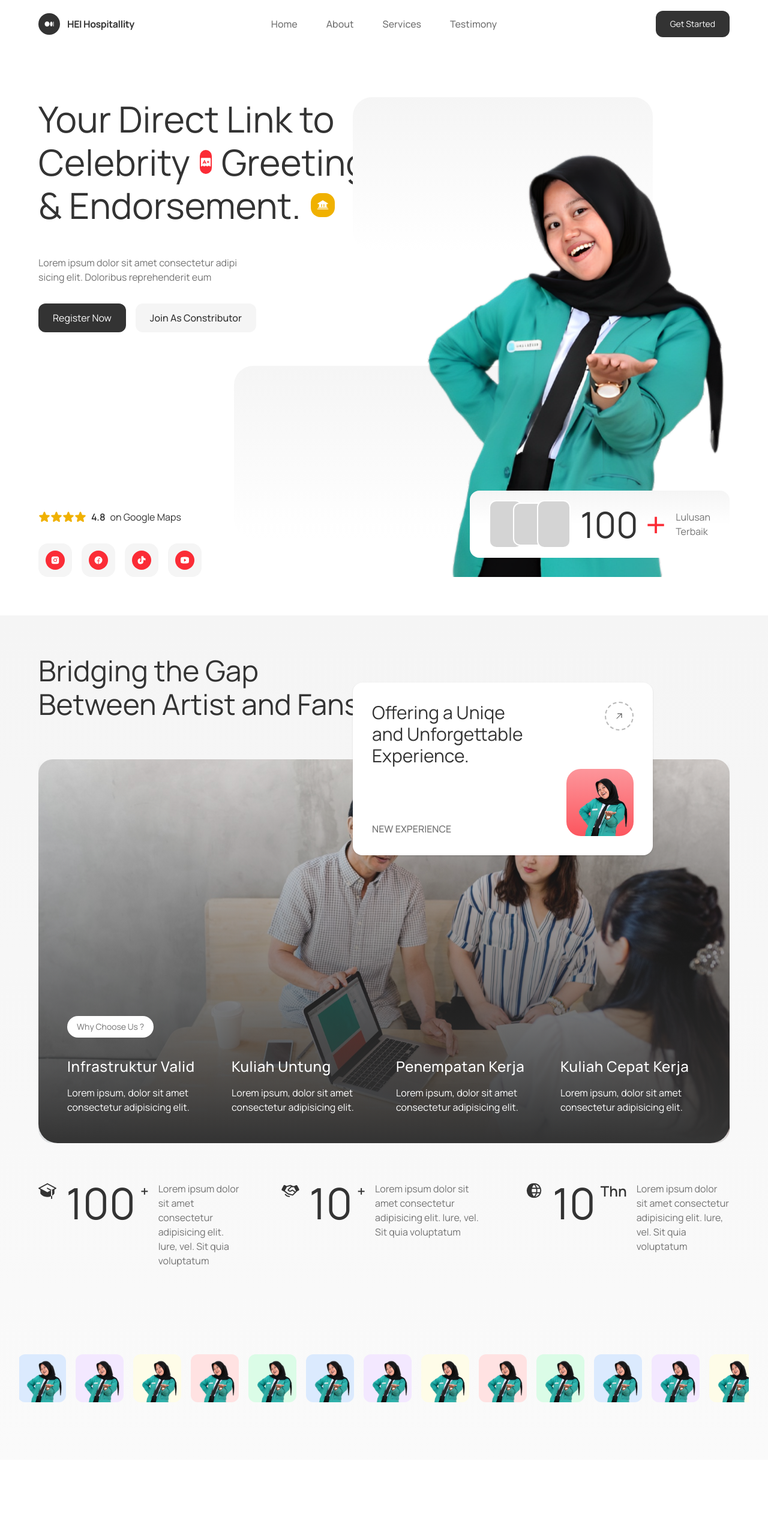
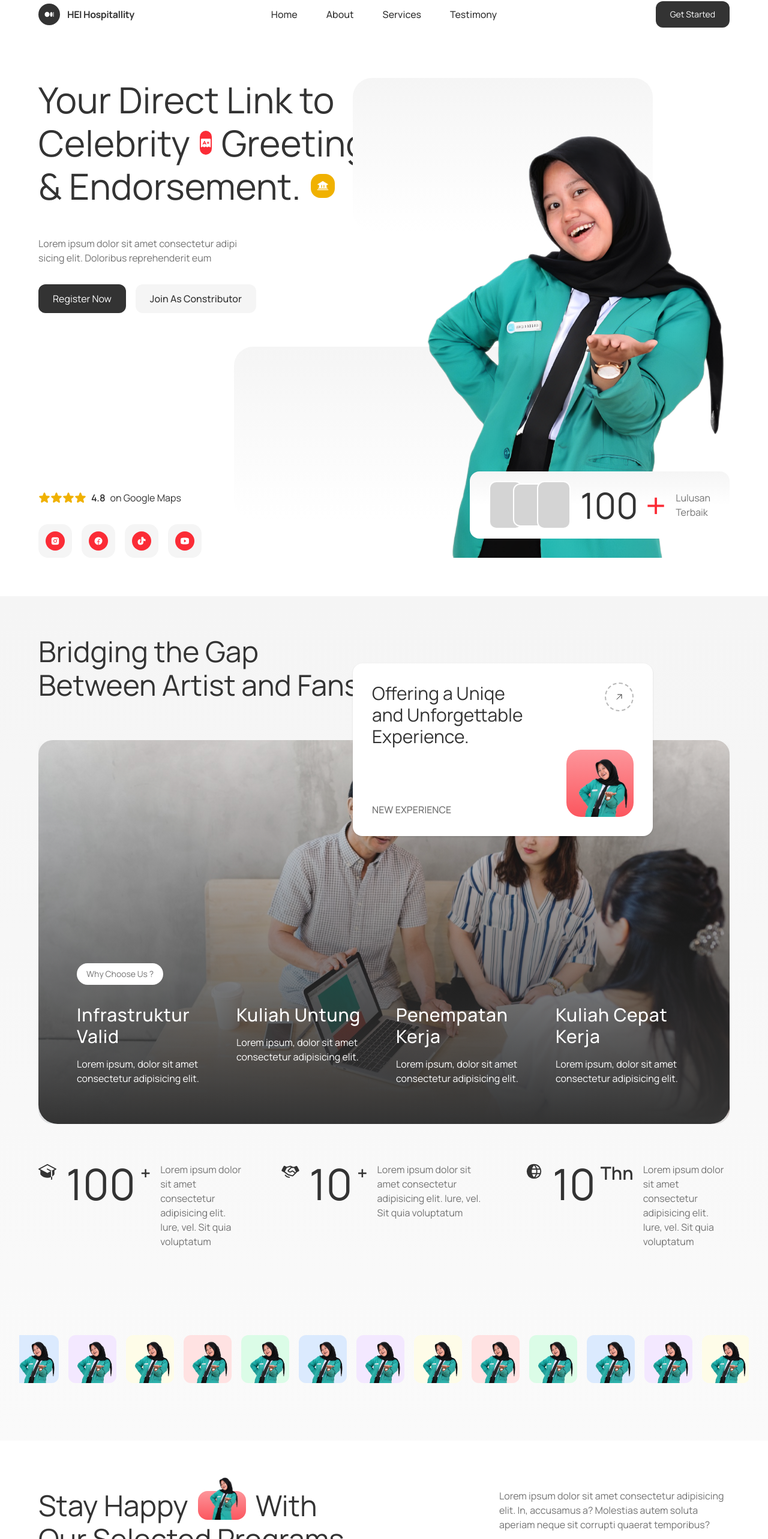
Before and after one commit to fadlandaris/hei-hospitallity, a React (Vite) app: page / in a window 1280 px wide. Shown: the part 14-2580 px from the top of the page at 60% size. Before the commit the page ends 2544 px from the top, so only its background shows below. Built offline with nearby package versions, Linux system fonts and the light colour scheme; the HTML template or start-up script is replaced by a standard one.

Commit message:
Program Sections

```diff
--- a/index.html
+++ b/index.html
@@ -4,7 +4,7 @@
     <meta charset="UTF-8" />
     <link rel="icon" type="image/svg+xml" href="/vite.svg" />
     <meta name="viewport" content="width=device-width, initial-scale=1.0" />
-    <title>Vite + React + TS</title>
+    <title>HEI Hospitallity</title>
   </head>
   <body>
     <div id="root"></div>
--- a/src/components/About.tsx
+++ b/src/components/About.tsx
@@ -28,7 +28,7 @@ const About = () => {
             </div>
             <div className="absolute inset-0  bg-gradient-to-t from-lightblack via-lightblack/50 to-white/5 rounded-br-4xl rounded-bl-4xl"/>
             <img src={ABOUT} className="w-full h-full object-cover rounded-3xl object-bottom" />
-            <div className="absolute bottom-0 w-full p-12 ">
+            <div className="absolute bottom-0 w-full p-16 ">
               <div className="px-4 py-2 bg-white inline-block rounded-full text-text text-sm">
                 Why Choose Us ?
               </div>
@@ -36,7 +36,7 @@ const About = () => {
                 {whyUsData.map((item, i) => {
                   return (
                     <div key={i} className=" text-white">
-                      <h1 className="text-2xl font-medium tracking-wide">{item.title}</h1>
+                      <h1 className="text-3xl tracking-wide font-medium">{item.title}</h1>
                       <p className="mt-4">{item.desc}</p>
                     </div>
                   )
@@ -53,7 +53,7 @@ const About = () => {
                   </div>
                   <div className="flex items-start gap-x-2 text-7xl">
                     <h1>{item.value}</h1>
-                    <p className="text-2xl font-semibold">{item.subTitle}</p>
+                    <p className="text-3xl font-semibold">{item.subTitle}</p>
                   </div>
                   <p className="text-text">{item.title}</p>
                 </div>
--- /dev/null
+++ b/src/components/Footer.tsx
@@ -0,0 +1,8 @@
+
+const Footer = () => {
+  return (
+    <div>Footer</div>
+  )
+}
+
+export default Footer
--- a/src/components/Hero.tsx
+++ b/src/components/Hero.tsx
@@ -4,7 +4,7 @@ import { HERO } from "../assets/assets"
 
 const Hero = () => {
   return (
-    <main className="mt-44 px-16 ">
+    <main className="mt-36 px-16  ">
       <div className="h-screen relative grid grid-cols-2">
         <div className="absolute bg-gradient-to-b from-lightgray to-white w-[500px] h-72 rounded-4xl bottom-16 left-1/2 -translate-x-1/2 "/>
         <div className="absolute bg-gradient-to-b from-lightgray to-white w-[500px] h-64 rounded-4xl top-0 right-32 "/>
--- a/src/components/Navbar.tsx
+++ b/src/components/Navbar.tsx
@@ -3,14 +3,14 @@ import { navLinks } from "../data/data"
 
 const Navbar = () => {
   return (
-    <nav className="fixed top-0 left-0 right-0 w-full flex justify-between items-center p-8 px-16 z-50">
+    <nav className="fixed top-0 left-0 right-0 w-full flex justify-between items-center py-4 px-16 z-50 bg-white/80 backdrop-blur-3xl">
       <div className="w-44 flex items-center gap-x-3">
         <div className="w-9 h-9 rounded-full bg-lightblack flex justify-center items-center text-white">
           <MediumLogo weight="fill"/>
         </div>
         <h1 className="font-bold tracking-tight text-lightblack">HEI Hospitallity</h1>
       </div>
-      <div className="flex items-center justify-center gap-x-12 font-medium text-text">
+      <div className="flex items-center justify-center gap-x-12 font-medium text-lightblack">
         {navLinks.map((item, i) => {
           return (
             <a href="" key={i}>
--- a/src/components/Programs.tsx
+++ b/src/components/Programs.tsx
@@ -1,6 +1,44 @@
+import { programData } from "../data/data"
+import {  Play } from "phosphor-react"
+import { HERO } from "../assets/assets"
+
 const Programs = () => {
   return (
-    <div>Programs</div>
+    <main className="mt-20 px-16">
+      <div className="">
+        <div className="flex items-start justify-between group">
+          <div>
+            <h1 className="text-5xl leading-14 flex items-center gap-x-4">
+              Stay Happy
+              <div className="w-20 h-12 bg-gradient-to-b from-red-500/50 to-red-500/80 rounded-2xl relative group-hover:scale-x-[-1] transition-all duration-500">
+                <img src={HERO} className="absolute bottom-0 right-1/2 translate-x-1/2 w-16 h-20" />
+              </div>
+              With
+            </h1>
+            <h1 className="text-5xl leading-14">Our Selected Programs</h1>
+          </div>
+          <p className="text-text w-1/3 ">Lorem ipsum dolor sit amet consectetur adipisicing elit. In, accusamus a? Molestias autem soluta aperiam neque sit corrupti quaerat temporibus?</p>
+        </div>
+        <div className="mt-24 grid grid-cols-1">
+          {programData.map((item, i) => {
+            return (
+              <div key={i} className={`${i === programData.length - 1  ? "border-b" : ""} group hover:py-24 transition-all duration-500 cursor-pointer border-t py-20 border-text/20 grid grid-cols-2 `}>
+                <div className="group-hover:scale-105 transition-all duration-500">
+                  <p className="mb-4 text-xl font-semibold italic text-text">0{item.id}</p>
+                  <h1 className="text-3xl font-medium w-1/2">{item.title}</h1>
+                </div>
+                <div className="flex justify-between group-hover:scale-105 transition-all duration-500">
+                  <p className="w-[50%] text-text">{item.desc}</p>
+                 <button className="cursor-pointer w-10 h-10 flex justify-center items-center rounded-full bg-gradient-to-b from-red-500/50 to-red-500/80 text-white text-sm group-hover:scale-x-[-1] transition-all duration-500">
+                   <Play weight="fill"/>
+                 </button>
+                </div>
+              </div>
+            )
+          })}
+        </div>
+      </div>
+    </main>
   )
 }
 
--- a/src/data/data.ts
+++ b/src/data/data.ts
@@ -1,5 +1,5 @@
 import type { staticData } from "../type/type"
-import { InstagramLogo, FacebookLogo, TiktokLogo, YoutubeLogo, GraduationCap, Handshake, Globe } from "phosphor-react"
+import { InstagramLogo, FacebookLogo, TiktokLogo, YoutubeLogo, GraduationCap, Handshake, Globe, Coffee, PaintBrushHousehold, Hamburger } from "phosphor-react"
 import { HERO } from "../assets/assets"
 
 export const navLinks: staticData[] = [
@@ -115,3 +115,27 @@ export const marqueeData: staticData[] = [
     img: HERO,
   },
 ]
+
+export const programData: staticData[] = [
+  {
+    id: 1,
+    title: "Class of Barista Service",
+    icon: Coffee,
+    video : "",
+    desc: "Lorem ipsum dolor sit amet consectetur adipisicing elit. Numquam quasi eum tenetur iusto, ad qui similique sed? Error, iure quibusdam."
+  },
+   {
+    id: 2,
+    icon: PaintBrushHousehold,
+    title: "Class of House Keeping Service",
+    video : "",
+    desc: "Lorem ipsum dolor sit amet consectetur adipisicing elit. Numquam quasi eum tenetur iusto, ad qui similique sed? Error, iure quibusdam."
+  },
+   {
+    id: 3,
+    icon: Hamburger,
+    title: " Class Food & Beverage Service",
+    video : "",
+    desc: "Lorem ipsum dolor sit amet consectetur adipisicing elit. Numquam quasi eum tenetur iusto, ad qui similique sed? Error, iure quibusdam."
+  },
+]
--- a/src/page/Home.tsx
+++ b/src/page/Home.tsx
@@ -1,7 +1,7 @@
 import Navbar from '../components/Navbar'
 import Hero from '../components/Hero'
 import About from '../components/About'
-// import Programs from '../components/Programs'
+import Programs from '../components/Programs'
 
 const Home = () => {
   return (
@@ -9,7 +9,7 @@ const Home = () => {
       <Navbar/>
       <Hero/>
       <About/>
-      {/* <Programs/> */}
+      <Programs/>
     </main>
   )
 }
--- a/src/type/type.ts
+++ b/src/type/type.ts
@@ -8,4 +8,5 @@ export interface staticData {
     title?: string
     desc? : string
     img?: string
+    video?: string
 }
```
Also changed, not shown: src/assets/hero.png.
